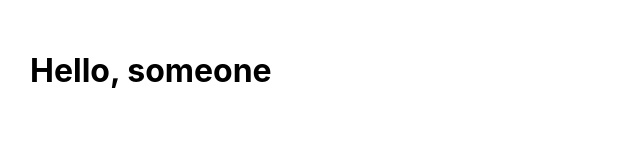
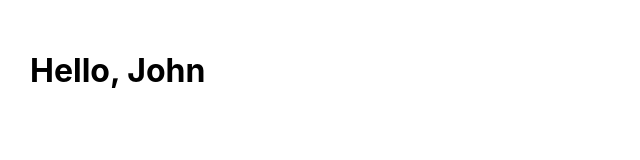
Before and after one commit to quocnhat02/microservice-dotnet, a React (Create React App) app: page / in a window 1280 px wide. Shown: the top 160 px of the page, without its empty margins (0-640 px from the left). Built offline with nearby package versions, Linux system fonts and the light colour scheme.

Commit message:
use compare &&

```diff
--- a/src/App.jsx
+++ b/src/App.jsx
@@ -6,7 +6,7 @@ const App = () => {
 
   return (
     <div className="App" style={{ padding: 30 }}>
-      <h1>Hello, {isNameShowing ? name : "someone"}</h1>
+      <h1>Hello, {!isNameShowing && name}</h1>
     </div>
   );
 };
```
